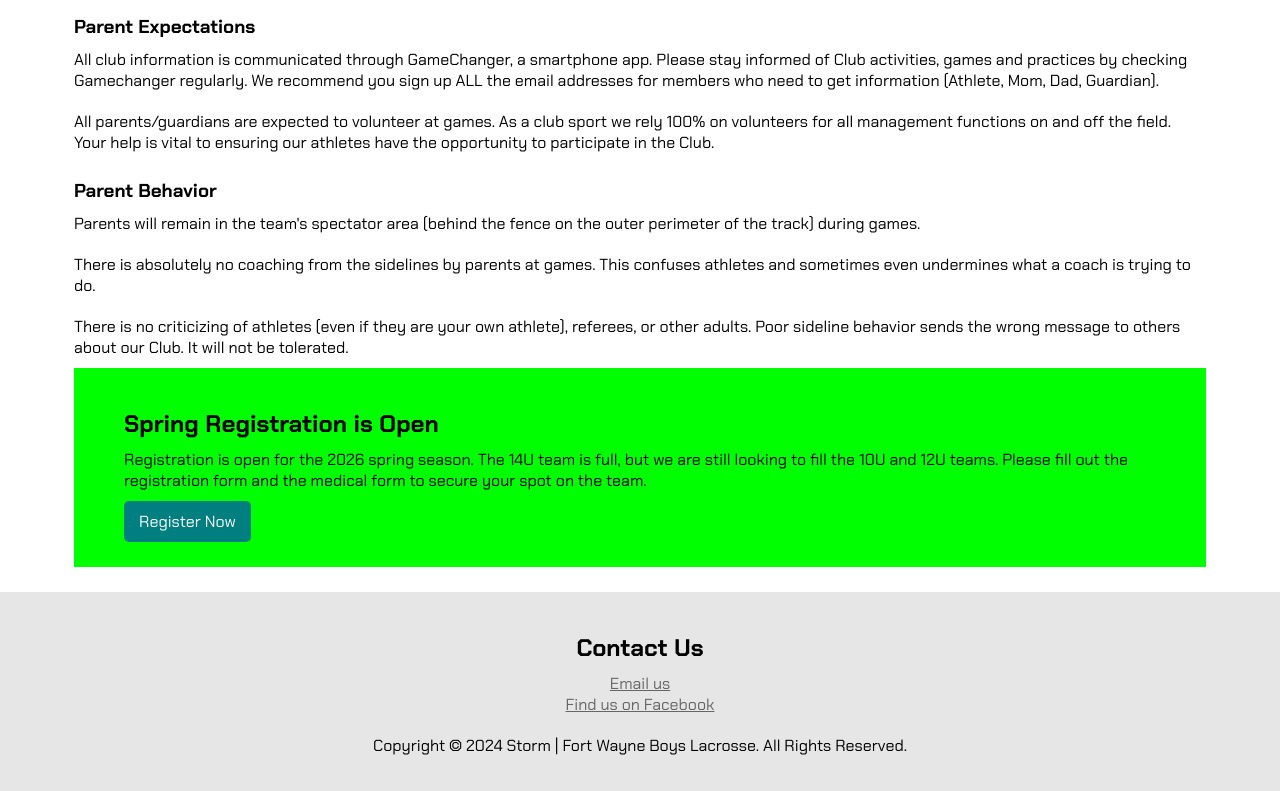
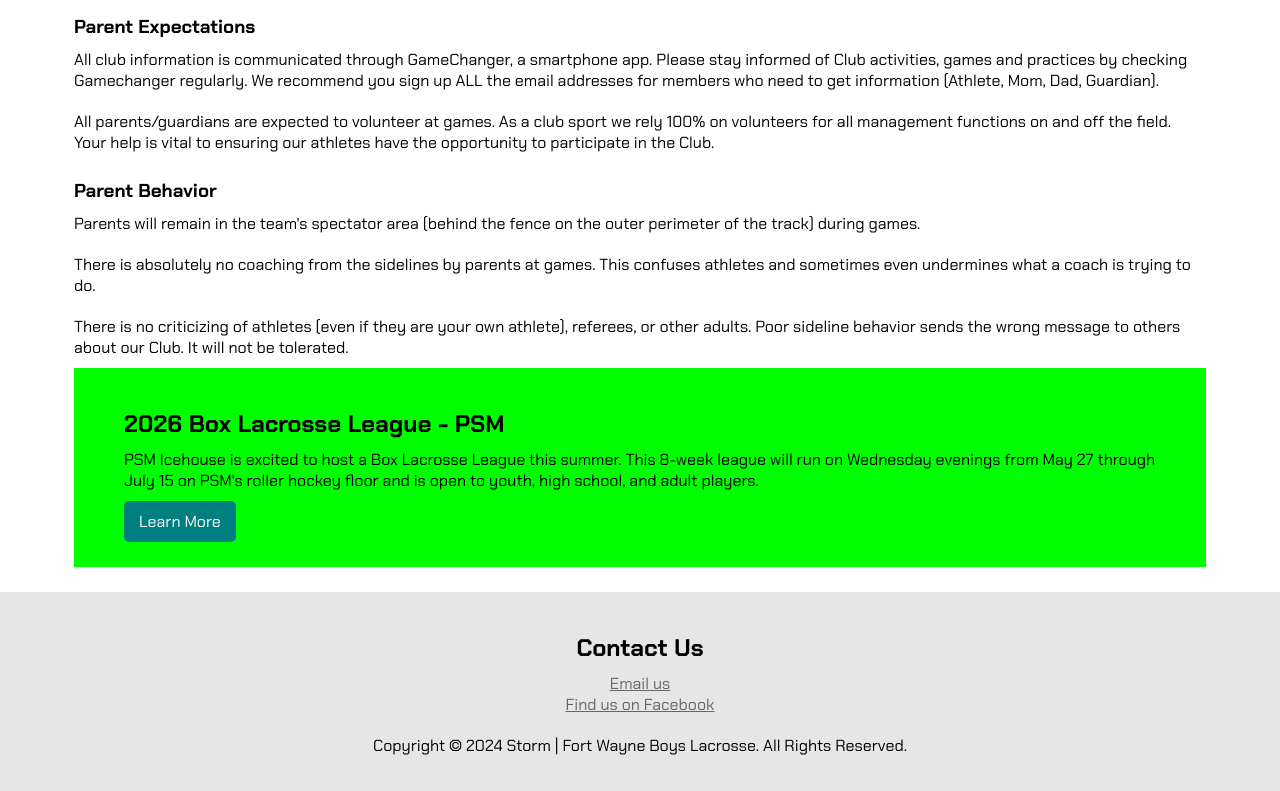
Before and after one commit to jhaagen/storm-lacrosse, a React (Create React App) app: page /registration in a window 1280 px wide. Shown: the part 1301-2092 px from the top of the page. Built offline with nearby package versions, Linux system fonts and the light colour scheme; a web font is replaced by a local one.

Commit message:
updated CTA for box league

```diff
--- a/src/components/cta.js
+++ b/src/components/cta.js
@@ -4,9 +4,9 @@ import './cta.scss';
 function CTA() {
 return (
 <div className="cta">
- <h2>Spring Registration is Open</h2>
-            <p>Registration is open for the 2026 spring season. The 14U team is full, but we are still looking to fill the 10U and 12U teams. Please fill out the registration form and the medical form to secure your spot on the team. </p>
-            <p><a href="/registration">Register Now</a></p>
+ <h2>2026 Box Lacrosse League - PSM</h2>
+            <p>PSM Icehouse is excited to host a Box Lacrosse League this summer. This 8-week league will run on Wednesday evenings from May 27 through July 15 on PSM's roller hockey floor and is open to youth, high school, and adult players. </p>
+            <p><a href="https://psmicehouse.com/box-lacrosse-league/">Learn More</a></p>
             </div>
 
 );
```
